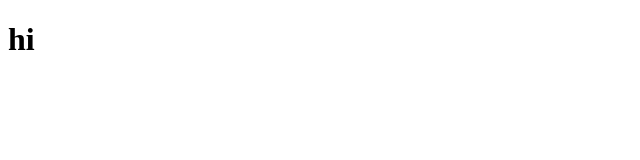
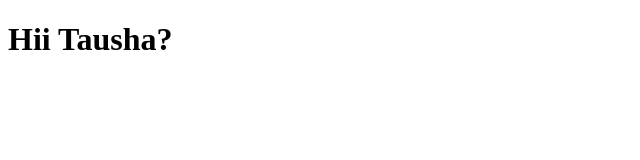
Before and after one commit to tr2724978/tanusha, a plain HTML site: page index.html in a window 1280 px wide. Shown: the whole page, without its empty margins (0-640 px from the left). Drawn offline with Linux system fonts and the light colour scheme.

Commit message:
Update index.html

```diff
--- a/index.html
+++ b/index.html
@@ -6,7 +6,8 @@
     <title>Document</title>
 </head>
 <body>
-    <h1>hi
+    <h1> Hii Tausha?
+
     </h1>
 </body>
 </html>
```
